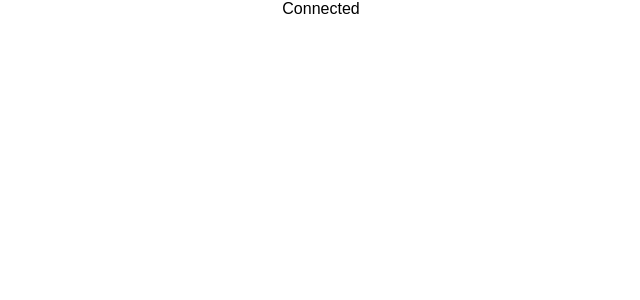
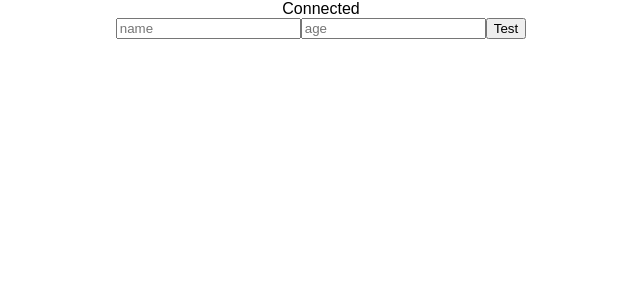
Before and after one commit to BrandonLRobinson1/JobStarter, a React (Create React App) app in the folder my-app/: page / in a window 1280 px wide. Shown: the top 300 px of the page, without its empty margins (319-959 px from the left). Built offline with nearby package versions, Linux system fonts and the light colour scheme.

Commit message:
react forms working flawlessly

```diff
--- a/my-app/src/App.js
+++ b/my-app/src/App.js
@@ -1,18 +1,66 @@
 import React, { Component } from 'react';
-import logo from './logo.svg';
 import './App.css';
+import axios from 'axios';
 
-class App extends Component {
+class App extends React.Component {
+  constructor(props){
+    super(props);
+    this.state = {
+      name: '',
+      age: ''
+    }
+  }
+
+  sendInfo(){
+    alert('A name was submitted: ' + this.state.name);
+    event.preventDefault();
+  }
+
+  onChange(event) {
+    event.preventDefault();
+    var state = this.state; // will even work with nested state
+
+    // works but if i need to adjust size of form beyond two it wont work
+    //event.target.placeholder === 'name' ? state.name = event.target.value : state.age = event.target.value
+
+    if (event.target.placeholder === 'name') {
+      state.name = event.target.value
+      this.setState({
+      name: state.name,
+    })
+    }
+    if (event.target.placeholder === 'age') {
+      state.age = event.target.value
+      this.setState({
+      age: state.age
+    })
+    }
+
+
+    console.log(this.state)
+  }
+
+
   render() {
     return (
       <div className="App">
         Connected
+        <form onSubmit={ this.sendInfo.bind(this) }>
+          <input type='text' placeholder='name' className="inputName" name="inputName" onChange={ this.onChange.bind(this) } value={this.state.name} ></input>
+          <input type='text' placeholder='age' className="inputAge" name="inputAge" onChange={ this.onChange.bind(this) }  value={this.state.age}></input>
+          <input type='submit' value='Test'></input>
+        </form>
       </div>
     );
   }
 }
 
 export default App;
+
+
+// value={this.state.age}
+
+// import logo from './logo.svg';
 
 // class App extends Component {
 //   render() {
```
Also changed, not shown: 2 other files (tests, documents, lock files or other folders).
